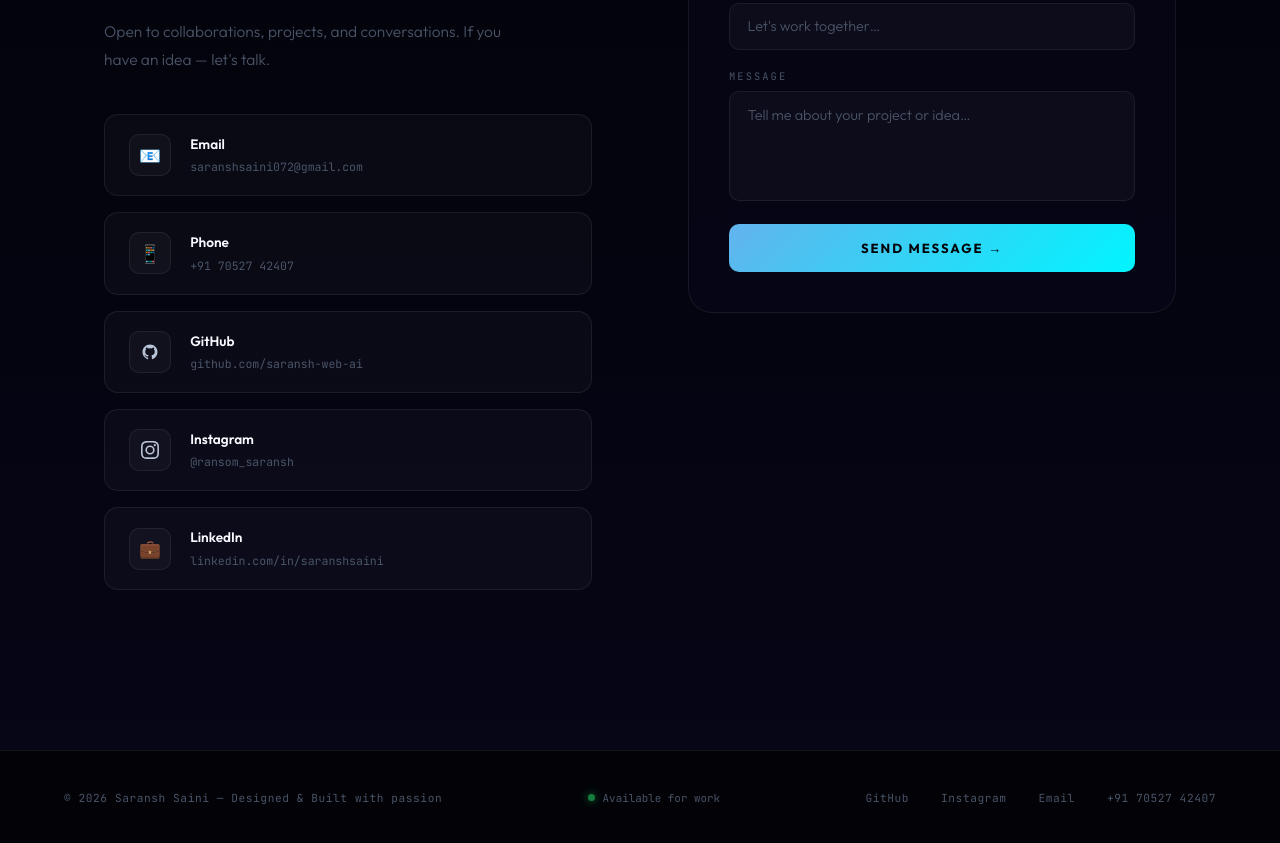
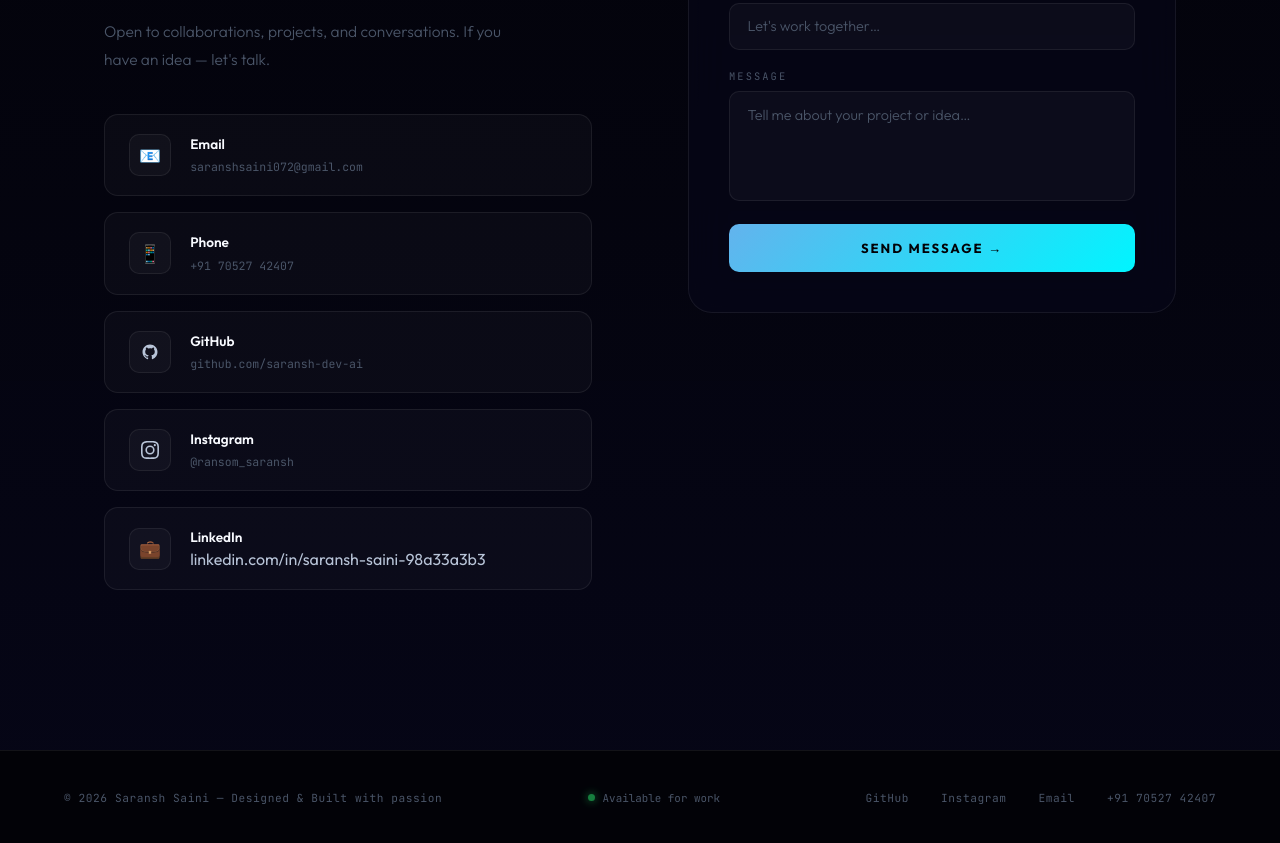
Before and after one commit to saransh-dev-ai/Inamigos-technology, a plain HTML site: page index.html in a window 1280 px wide. Shown: the part 4213-5056 px from the top of the page. Drawn offline with Linux system fonts and the light colour scheme.

Commit message:
index.html

```diff
--- a/index.html
+++ b/index.html
@@ -1090,7 +1090,7 @@ section{position:relative;z-index:2}
             </div>
             <div class="c-info">
               <strong>GitHub</strong>
-              <span>github.com/saransh-web-ai</span>
+              <span>github.com/saransh-dev-ai</span>
             </div>
           </a>
           <a href="https://instagram.com/ransom_saransh" target="_blank" class="c-link">
@@ -1102,11 +1102,10 @@ section{position:relative;z-index:2}
               <span>@ransom_saransh</span>
             </div>
           </a>
-          <a href="https://linkedin.com/in/saranshsaini" target="_blank" class="c-link">
+          <a href="linkedin.com/in/saransh-saini-98a33a3b3" target="_blank" class="c-link">
             <div class="c-icon">💼</div>
             <div class="c-info">
-              <strong>LinkedIn</strong>
-              <span>linkedin.com/in/saranshsaini</span>
+              <strong>LinkedIn</strong>linkedin.com/in/saransh-saini-98a33a3b3</span>
             </div>
           </a>
         </div>
```
